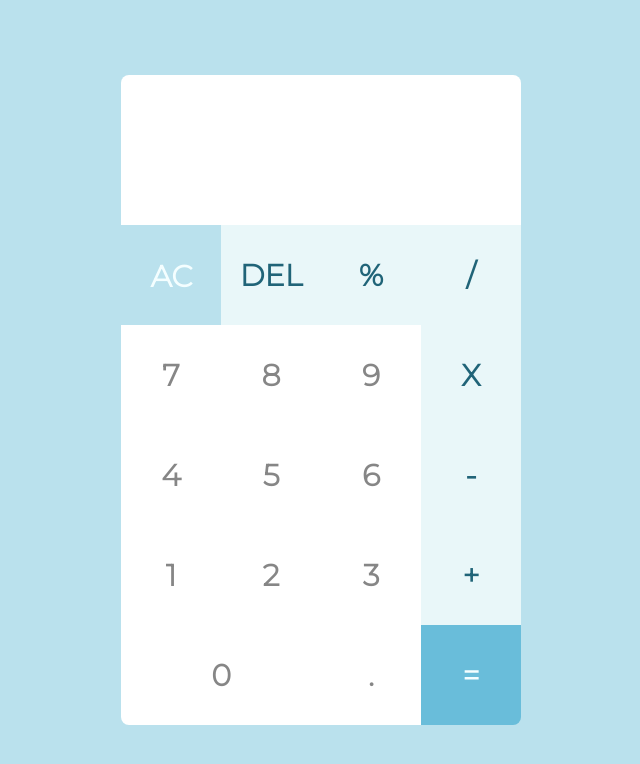
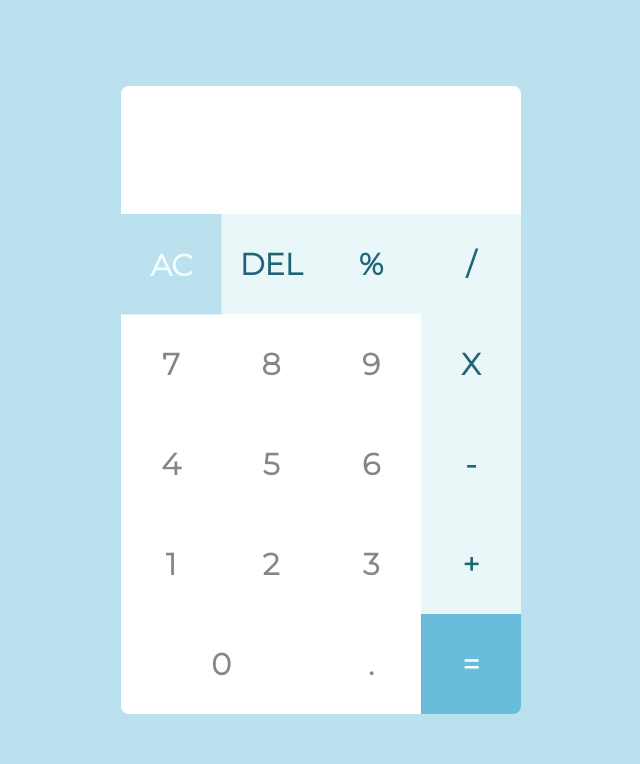
Before and after one commit to yoavv2/Calculater-Web-App, a plain HTML site: page index.html in a window 1280 px wide. In both pictures the pointer is over the element "AC". Shown: the whole page, without its empty margins (319-959 px from the left). Drawn offline with Linux system fonts and the light colour scheme.

Commit message:
add desing file

```diff
--- a/style.css
+++ b/style.css
@@ -34,11 +34,12 @@ section {
   width: 90%;
   max-width: 400px;
   border-radius: 8px;
+  /* border: .5px solid #ffffff; */
   overflow: hidden;
 }
 .display {
   width: 100%;
-  height: 5em;
+  height: 8rem;
   background-color: var(--white-bg-color);
   text-align: right;
   padding: 20px;
@@ -75,12 +76,14 @@ section {
   font-size: 30px;
   cursor: pointer;
   background-color: var(--white-bg-color);
+  /* transition:  */
 }
 .button:hover {
   /* background-color: rgb(30, 43, 46); */
-  background-color: var(--ac-bg-color);
+  background-color: var(--section-bg-color);
   transform: translate(0.5px, 0.5px);
 }
+
 .btn-0 {
   grid-column: 1/3;
 }
```
Also changed, not shown: desing/ScreenShot .png (added).
